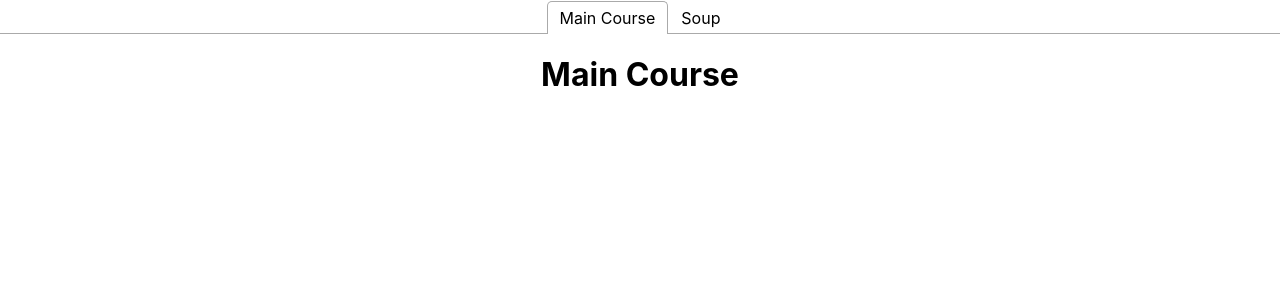
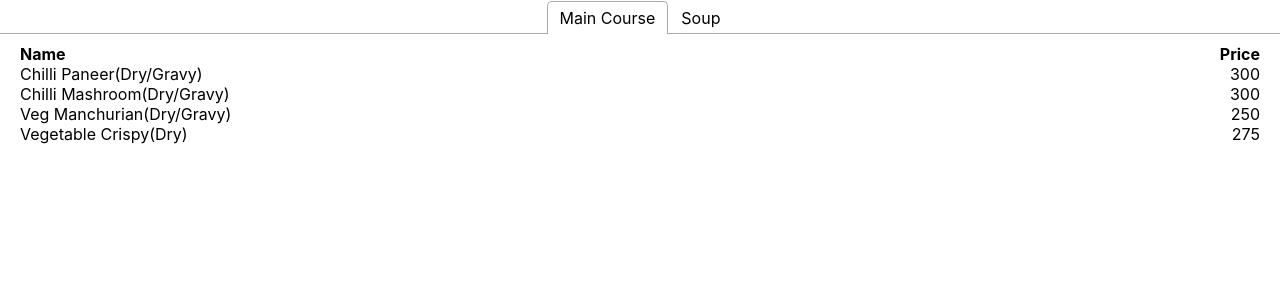
Before and after one commit to Abhishek397012/menuApp, a React (Create React App) app: page / in a window 1280 px wide. Shown: the top 300 px of the page. Built offline with nearby package versions, Linux system fonts and the light colour scheme.

Commit message:
Compleated each item

```diff
--- a/src/App.css
+++ b/src/App.css
@@ -12,6 +12,29 @@
     animation: App-logo-spin infinite 20s linear;
   }
 }
+
+.name{
+  float:left;
+  padding-left: 20px;
+}
+
+.price{
+  float:right;
+  padding-right: 20px;
+}
+.nameHeading{
+  float:left;
+  padding-left: 20px;
+  font-weight: bold;
+}
+
+.priceHeading{
+  float:right;
+  padding-right: 20px;
+  font-weight: bold;
+}
+
+
 
 .App-header {
   background-color: #282c34;
--- a/src/App.js
+++ b/src/App.js
@@ -74,8 +74,19 @@ function App() {
           data.map((item)=>{
             return <TabPanel>
 
+              <div>
+                <div className="nameHeading">Name</div>
+                <div className="priceHeading">Price</div>
+                <br/>
+            </div>
 
-              <EachItem key = {item.id} item = {item}/>
+              {
+              item.items.map((each)=>{
+                  return <EachItem name={each.name} price={each.price}/>
+              })
+              }
+
+
 
             </TabPanel>
           })
--- a/src/Component/EachItem.js
+++ b/src/Component/EachItem.js
@@ -4,7 +4,9 @@ export class EachItem extends Component {
     render() {
         return (
             <div>
-               <h1> {this.props.item.heading} </h1>
+                <div className="name">{this.props.name}</div>
+                <div className="price">{this.props.price}</div>
+                <br/>
             </div>
         )
     }
```
